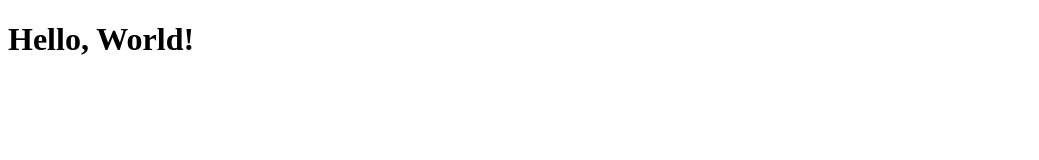
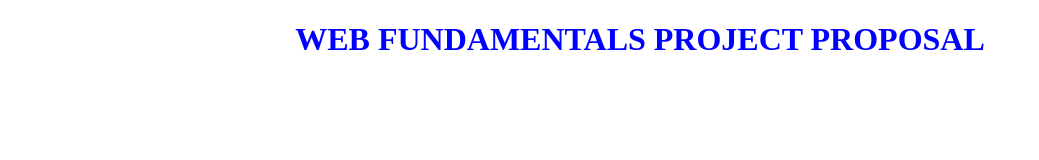
Before and after one commit to mazan13126114-cell/webfundamentals2, a plain HTML site: page index.html in a window 1280 px wide. Shown: the whole page, without its empty margins (0-1039 px from the left). Drawn offline with Linux system fonts and the light colour scheme.

Commit message:
Connected css and js

```diff
--- a/assets/css/style.css
+++ b/assets/css/style.css
@@ -0,0 +1,4 @@
+h1 {
+    color: blue;
+    text-align: center;
+}
--- a/index.html
+++ b/index.html
@@ -4,8 +4,11 @@
     <meta charset="UTF-8">
     <meta name="viewport" content="width=device-width, initial-scale=1.0">
     <title>Document</title>
+    <link rel="stylesheet" href="assets/css/style.css">
+    <script src="assets/js/script.js"></script>
+
 </head>
 <body>
-    <h1>Hello, World!</h1>
+    <h1>WEB FUNDAMENTALS PROJECT PROPOSAL</h1>
 </body>
 </html>
```
